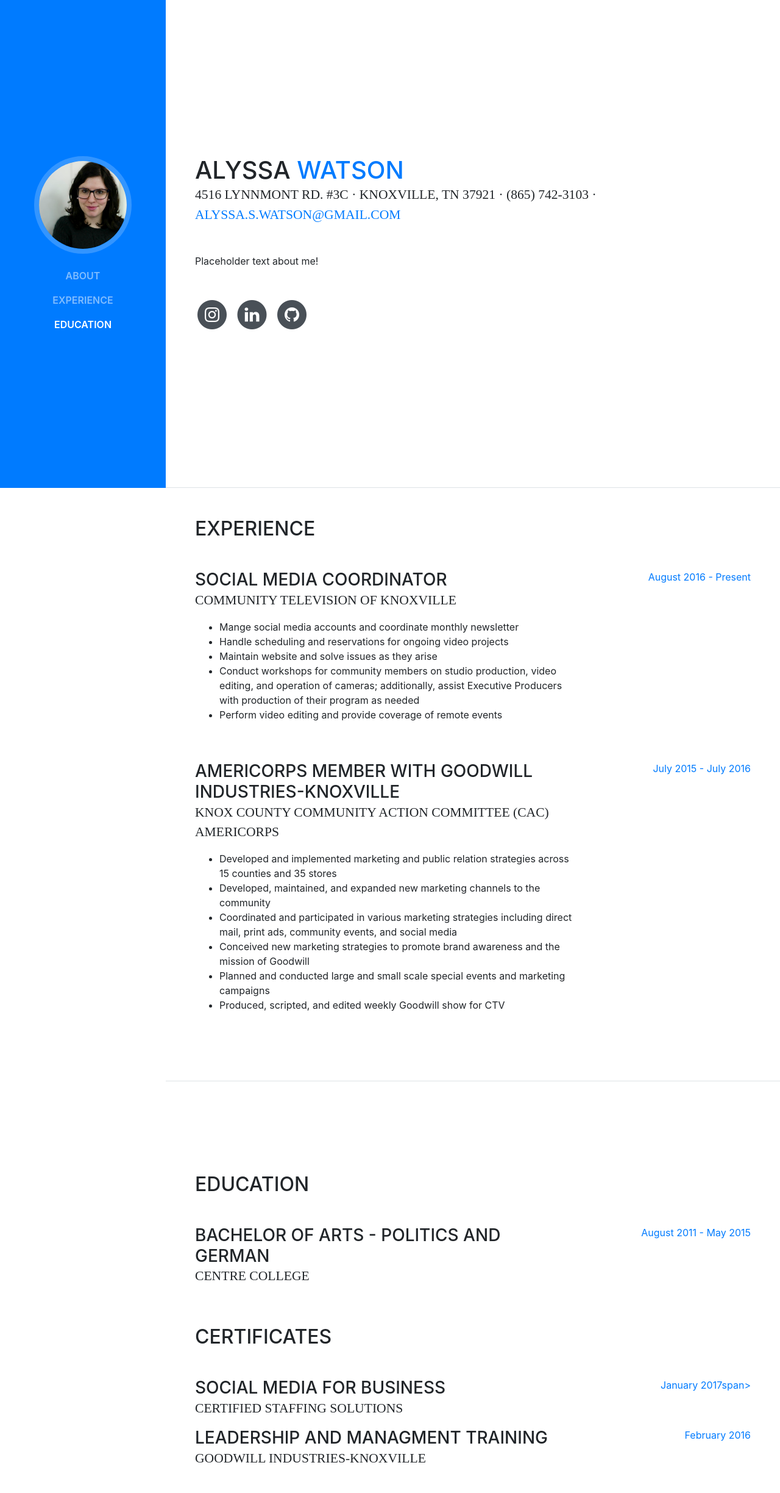
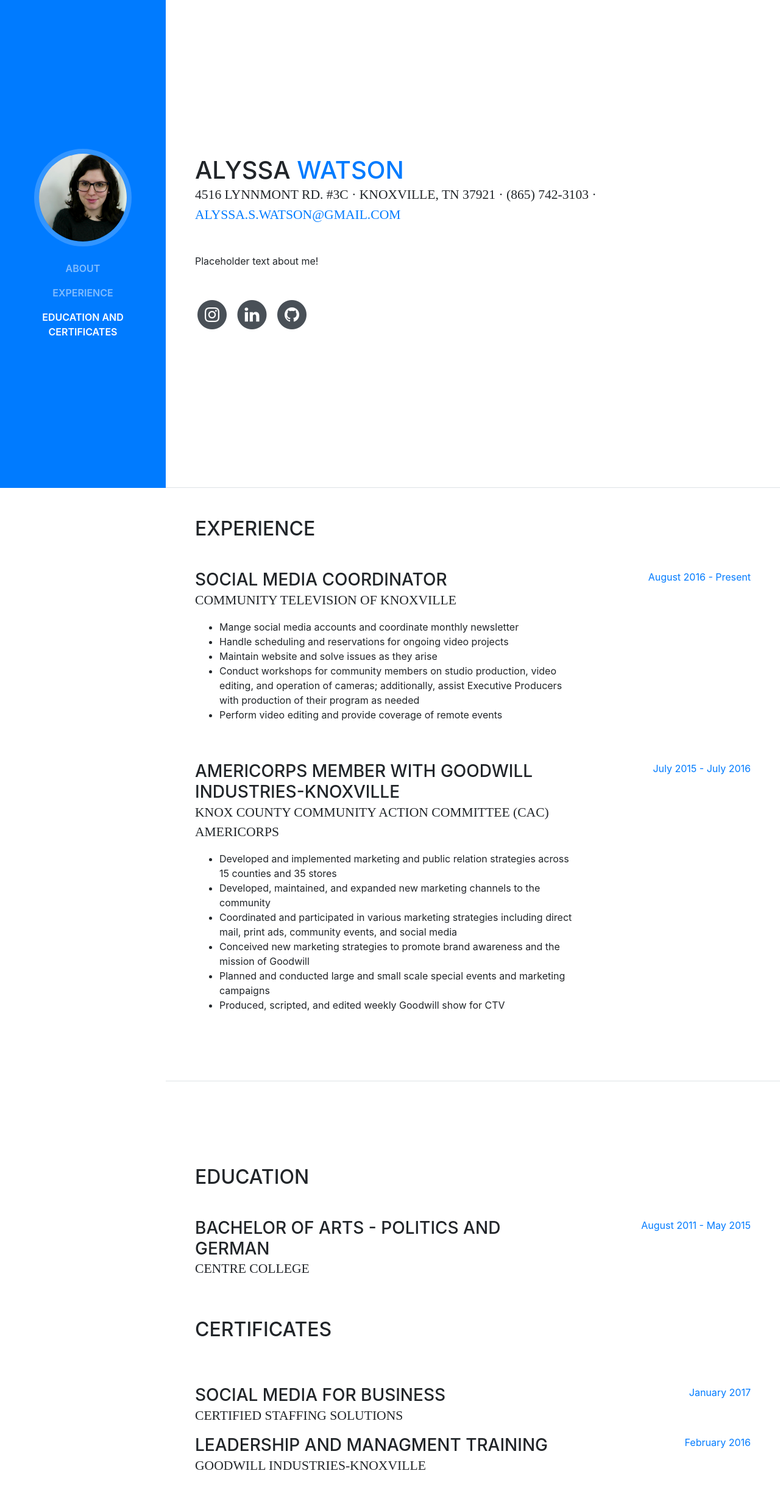
Before and after one commit to alyssaswatson/alyssa_watson_info, a website with bundled scripts: page index.html in a window 1280 px wide. Shown: the top 2448 px of the page at 61% size. Built offline with nearby package versions, Linux system fonts and the light colour scheme; a web font is replaced by a local one.

Commit message:
correcting certificate styling

```diff
--- a/index.html
+++ b/index.html
@@ -46,7 +46,7 @@
             <a class="nav-link js-scroll-trigger" href="#experience">Experience</a>
           </li>
           <li class="nav-item">
-            <a class="nav-link js-scroll-trigger" href="#education">Education</a>
+            <a class="nav-link js-scroll-trigger" href="#education">Education and Certificates</a>
           </li>
           <!-- not currently using these sections
           <li class="nav-item">
@@ -167,14 +167,14 @@
           </div>
 
           <h2 class="mb-5">Certificates</h2>
-
+           <br>
           <div class="resume-item d-flex flex-column flex-md-row">
             <div class="resume-content mr-auto">
               <h3 class="mb-0">Social Media for Business</h3>
               <div class="subheading mb-3">Certified Staffing Solutions</div>
             </div>
             <div class="resume-date text-md-right">
-              <span class="text-primary">January 2017span>
+              <span class="text-primary">January 2017</span>
             </div>
           </div>
 
```
